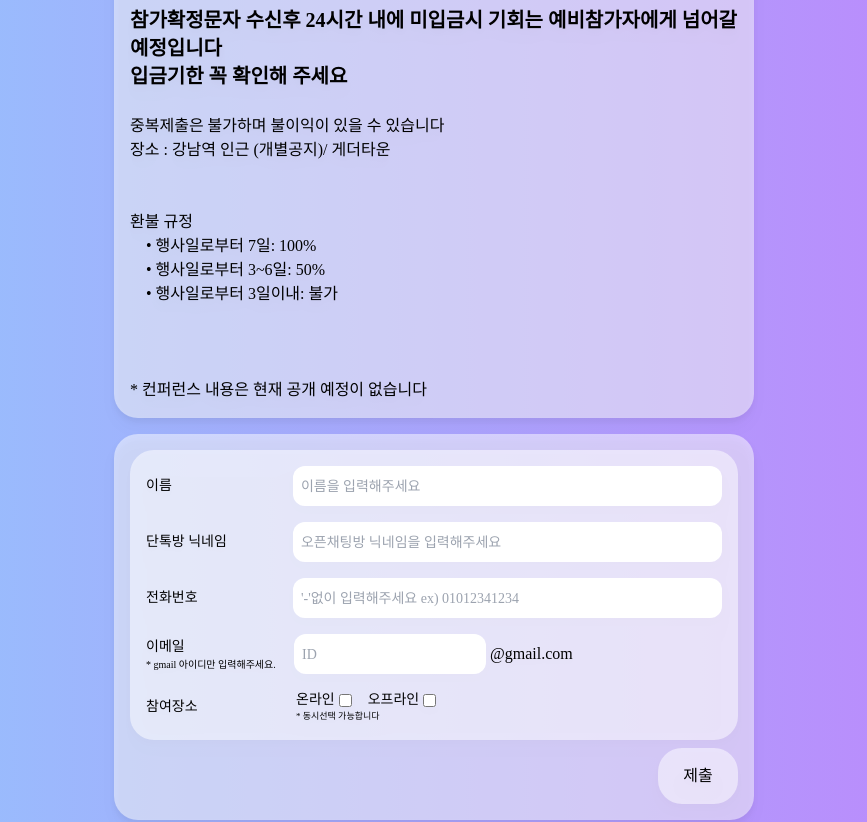
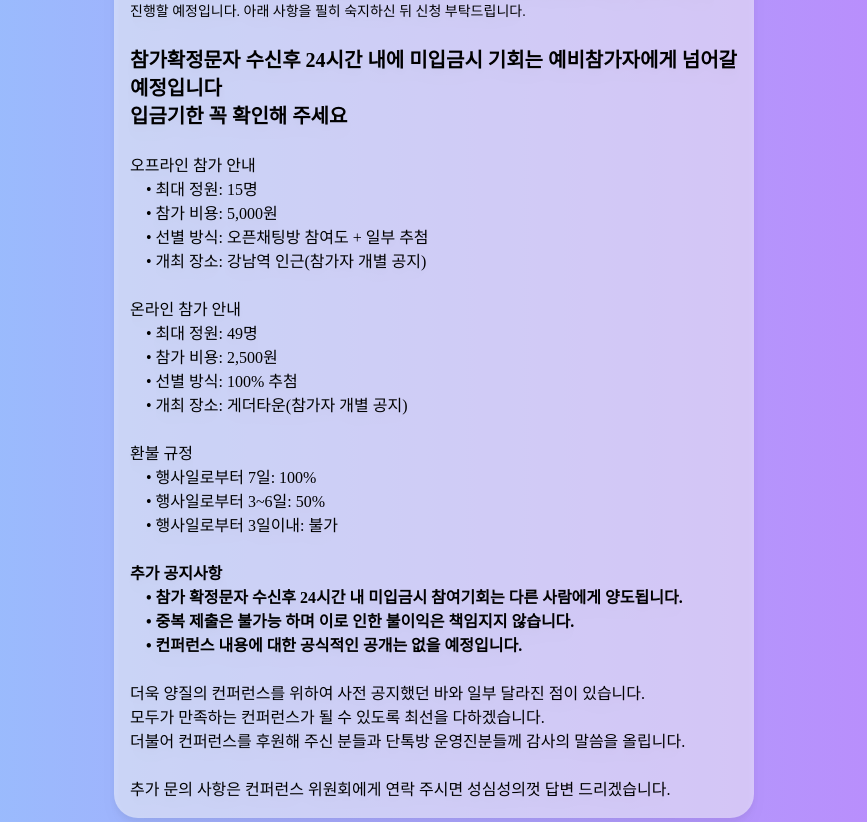
Before and after one commit to sh-oon/sulmoon_origin, a Vue app: page /main in a window 1280 px wide. Shown: the part 306-1128 px from the top of the page, without its empty margins (206-1073 px from the left). Built offline with nearby package versions, Linux system fonts and the light colour scheme; a web font is replaced by a local one.

Commit message:
공지사항 수정(너무 야매같음..)

```diff
--- a/src/layout/Notice.vue
+++ b/src/layout/Notice.vue
@@ -3,33 +3,48 @@
     <div class="flex flex-col">
       <h2 class="font-bold text-xl">안녕하세요, 컨퍼런스 위원회입니다.</h2>
       <span class="text-sm flex">컨퍼런스 안내에 앞서 여러분들의 관심과 성원에 심심한 감사의 말씀을 전합니다.</span>
+      <br>
       <span class="text-sm flex">기다려 주신 만큼 모든 인원을 수용하고 싶었으나 공간, 비용, 시간 등의 제약으로 추첨을 통하여 선별을 진행할 예정입니다. </span>
       <span class="text-sm flex">아래 사항을 필히 숙지하신 뒤 신청 부탁드립니다.</span>
+      <br>
       <span class="text-sm flex">오프라인은 5000원, 온라인은 2500원의 참가비가 책정되어있습니다</span>
-      <span>인원 선발은 오프라인은 오픈채팅방 참여도와 추첨을 통해 선발 예정이며,</span>
-      <span>온라인은 완전 추첨으로 선발할 예정입니다.</span>
+      <span class="text-sm flex">기다려 주신 만큼 모든 인원을 수용하고 싶었으나 공간, 비용, 시간 등의 제약으로 추첨을 통하여 선별을 진행할 예정입니다. 아래 사항을 필히 숙지하신 뒤 신청 부탁드립니다.</span>
       <br>
       <span class="font-bold text-xl">참가확정문자 수신후 24시간 내에 미입금시 기회는 예비참가자에게 넘어갈 예정입니다</span>
       <span class="font-bold text-xl">입금기한 꼭 확인해 주세요</span>
       <br>
-      <span>중복제출은 불가하며 불이익이 있을 수 있습니다</span>
-      <span>장소 : 강남역 인근 (개별공지)/ 게더타운</span>
+      <span>오프라인 참가 안내</span>
+      <span class="pl-4">&bull; 최대 정원: 15명</span>
+      <span class="pl-4">&bull; 참가 비용: 5,000원</span>
+      <span class="pl-4">&bull; 선별 방식: 오픈채팅방 참여도 + 일부 추첨</span>
+      <span class="pl-4">&bull; 개최 장소: 강남역 인근(참가자 개별 공지)</span>
       <br>
+      <span>온라인 참가 안내</span>
+      <span class="pl-4">&bull; 최대 정원: 49명</span>
+      <span class="pl-4">&bull; 참가 비용: 2,500원</span>
+      <span class="pl-4">&bull; 선별 방식: 100% 추첨</span>
+      <span class="pl-4">&bull; 개최 장소: 게더타운(참가자 개별 공지)</span>
       <br>
       <span>환불 규정</span>
       <span class="pl-4">&bull; 행사일로부터 7일: 100%</span>
       <span class="pl-4">&bull; 행사일로부터 3~6일: 50%</span>
       <span class="pl-4">&bull; 행사일로부터 3일이내: 불가</span>
       <br>
+      <span class="font-bold">추가 공지사항</span>
+      <span class="pl-4 font-bold">&bull; 참가 확정문자 수신후 24시간 내 미입금시 참여기회는 다른 사람에게 양도됩니다.</span>
+      <span class="pl-4 font-bold">&bull; 중복 제출은 불가능 하며 이로 인한 불이익은 책임지지 않습니다.</span>
+      <span class="pl-4 font-bold">&bull; 컨퍼런스 내용에 대한 공식적인 공개는 없을 예정입니다.</span>
       <br>
+      <span>더욱 양질의 컨퍼런스를 위하여 사전 공지했던 바와 일부 달라진 점이 있습니다.</span>
+      <span>모두가 만족하는 컨퍼런스가 될 수 있도록 최선을 다하겠습니다.</span>
+      <span>더불어 컨퍼런스를 후원해 주신 분들과 단톡방 운영진분들께 감사의 말씀을 올립니다.</span>
       <br>
-      <span> * 컨퍼런스 내용은 현재 공개 예정이 없습니다</span>
+      <span>추가 문의 사항은 컨퍼런스 위원회에게 연락 주시면 성심성의껏 답변 드리겠습니다.</span>
     </div>
   </div>
 </template>
 
 <script setup>
-
 </script>
 
 <style scoped>
```
